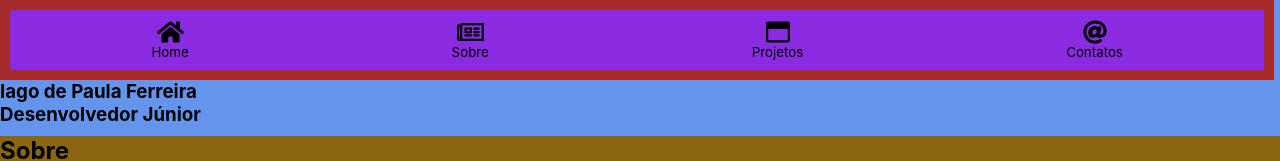
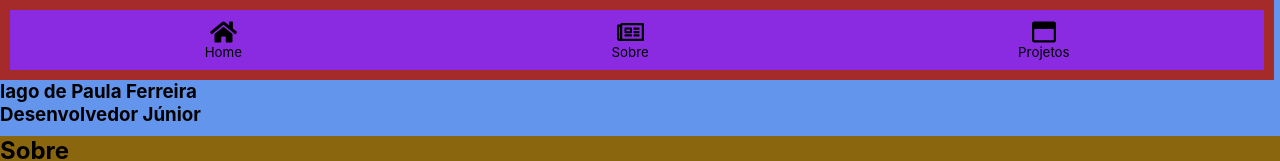
Before and after one commit to IagoPFerreira/portfolio-react, a React (Create React App) app: page / in a window 1280 px wide. Shown: the top 161 px of the page. Built offline with nearby package versions, Linux system fonts and the light colour scheme; the HTML template or start-up script is replaced by a standard one.

Commit message:
Refact: remove contact section from Navegation

```diff
--- a/src/components/Navegation.jsx
+++ b/src/components/Navegation.jsx
@@ -2,7 +2,7 @@ import React/* ,  { useState } */ from 'react';
 // import MenuButton from './MenuButton';
 import '../styles/Navegation.css';
 // import MenuList from './MenuList';
-import { faHome, /* faBars */ faAt } from '@fortawesome/free-solid-svg-icons';
+import { faHome /* faBars */ /* faAt */ } from '@fortawesome/free-solid-svg-icons';
 import { faNewspaper, /* faTimesCircle */ faWindowMaximize } from '@fortawesome/free-regular-svg-icons';
 import { FontAwesomeIcon } from '@fortawesome/react-fontawesome';
 // import { Link } from 'react-router-dom';
@@ -42,7 +42,7 @@ function Navegation() {
             to="about"
             spy
             smooth
-            offset={-80}
+            offset={-57}
             duration={500}
           >
             <FontAwesomeIcon icon={faNewspaper} />
@@ -55,24 +55,11 @@ function Navegation() {
             to="projects"
             spy
             smooth
-            offset={-80}
+            offset={-56}
             duration={500}
           >
             <FontAwesomeIcon icon={faWindowMaximize} />
             <p className="link-name">Projetos</p>
-          </Link>
-        </li>
-        <li className="nav-item">
-          <Link
-            activeClass="active"
-            to="contact"
-            spy
-            smooth
-            offset={-80}
-            duration={500}
-          >
-            <FontAwesomeIcon icon={faAt} />
-            <p className="link-name">Contatos</p>
           </Link>
         </li>
       </ul>
```
